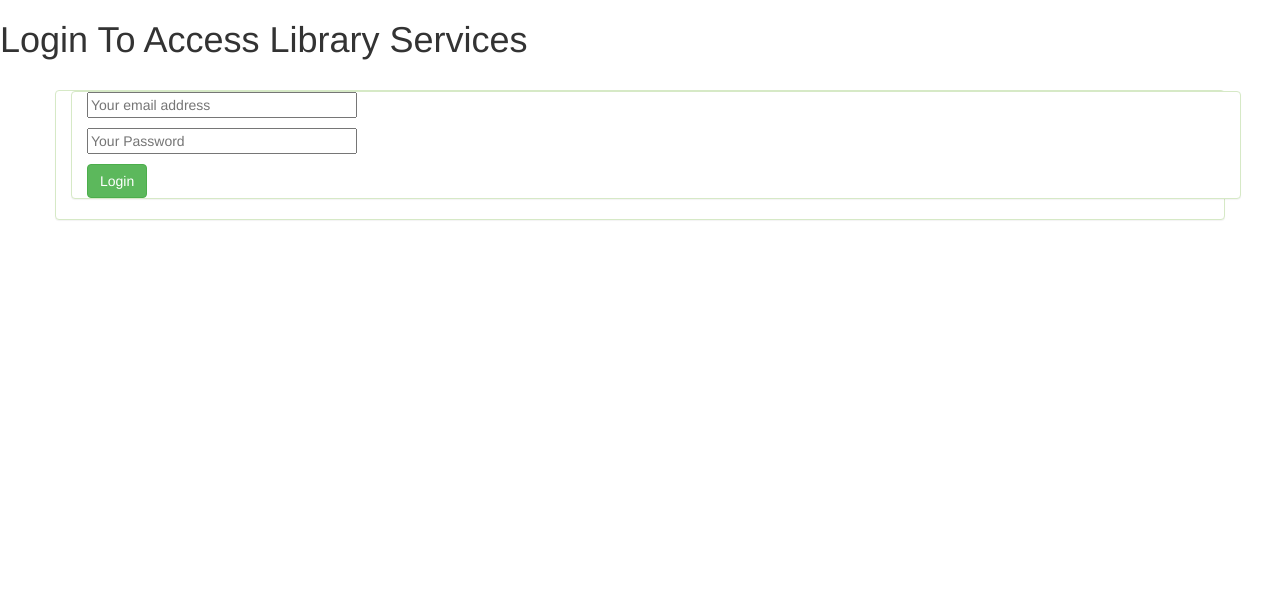
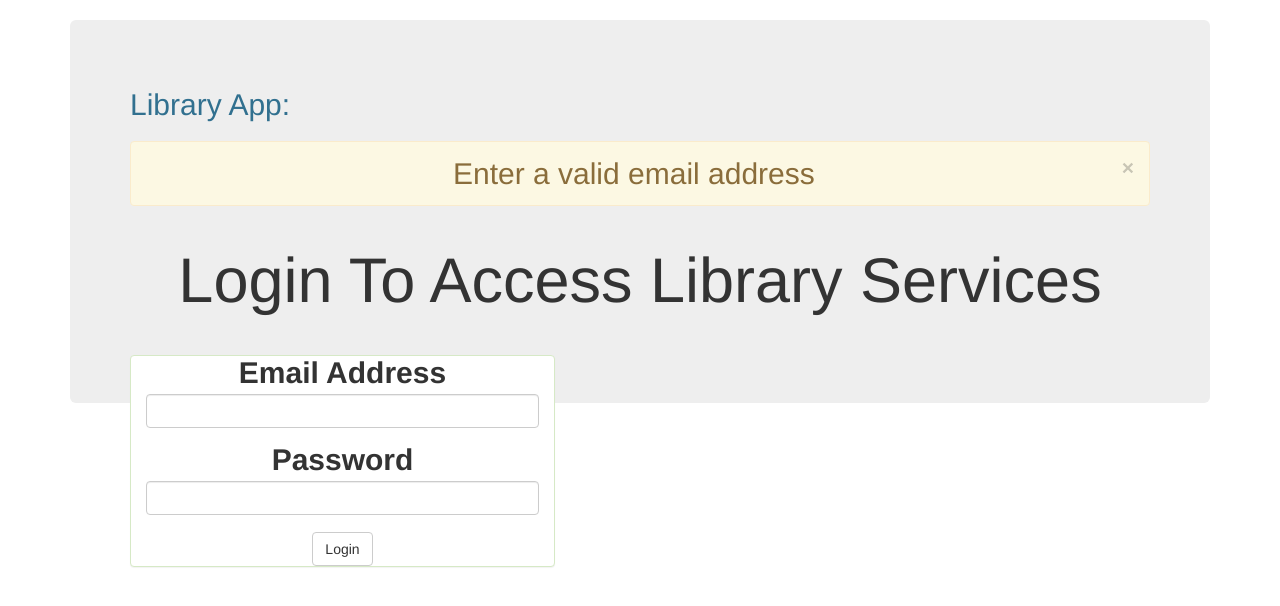
Before and after one commit to Antoh1/Library_app, a Flask app: page /user_login in a window 1280 px wide. Shown: the part 50-656 px from the top of the page. Run offline with Flask 2, Linux system fonts and the light colour scheme; parts of the project's set-up code (start-up, migrations or seed data) failed here and were passed over; some libraries are stand-ins or nearby versions.

Commit message:
Updates user login template to intergrate flask bootstrap

```diff
--- a/app/templates/user_login.html
+++ b/app/templates/user_login.html
@@ -1,15 +1,10 @@
-{% extends 'base.html'%}
-{% block content %}
-<h1>Login To Access Library Services</h1><br>
-<div class="container panel panel-success margin-top">
-    <form method="POST" action="" accept-charset="UTF-8" role="form">
-    	{{ form.csrf_token }}
-    	<div class="container panel panel-success margin-top">
-    		<p>{{form.email(size=30, placeholder='Your email address')}}</p>
-    		<p>{{form.password(size=30, placeholder='Your Password')}}</p>
-    		<button type="submit" class="btn btn-success">Login</button>
-    	</div>
-
-	</form>
+{% extends 'base.html' %}
+{% block title %}Library_app | User Login{% endblock %}
+{% block page_content %}
+<div class="page-header">
+<h1 class="text-info">Login To Access Library Services</h1>
+</div>
+<div class=" col-md-5 container panel panel-success margin-top">
+    	{{ wtf.quick_form(form) }}
 </div>
 {% endblock %}
```
